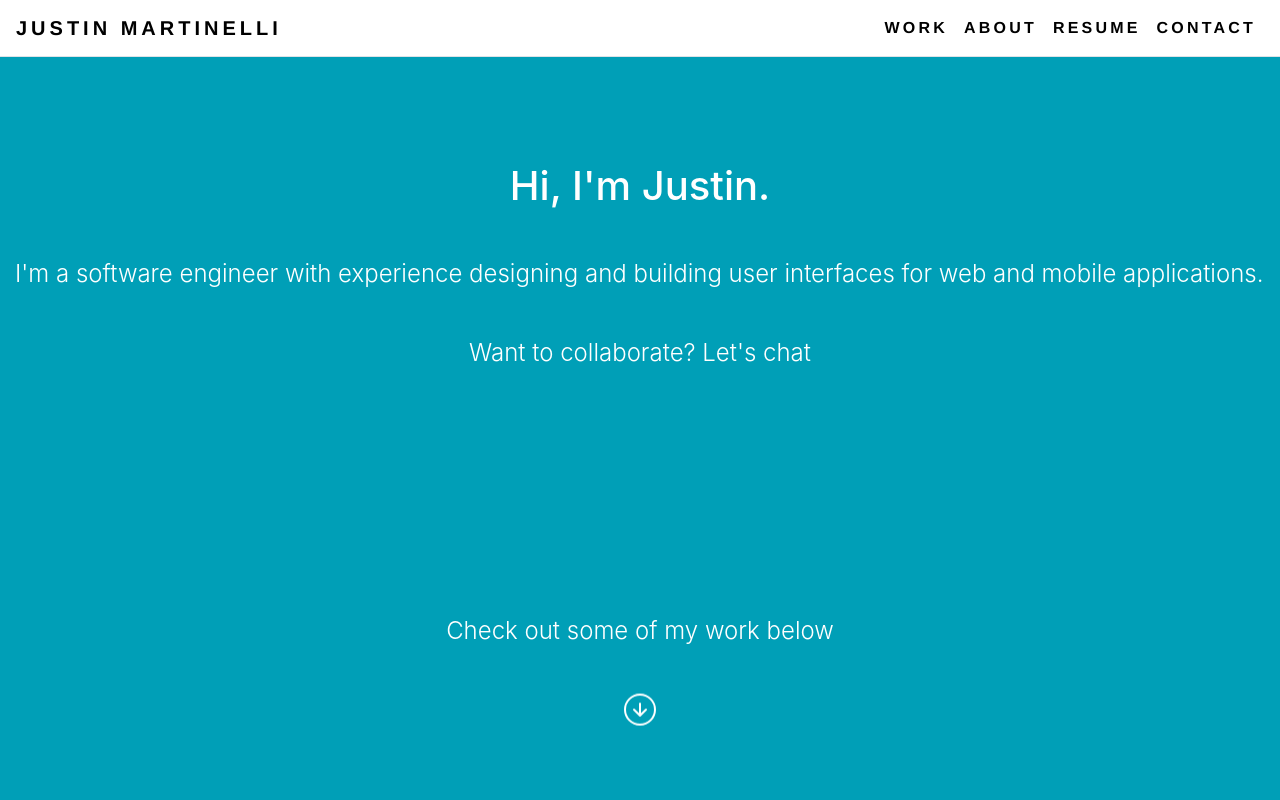
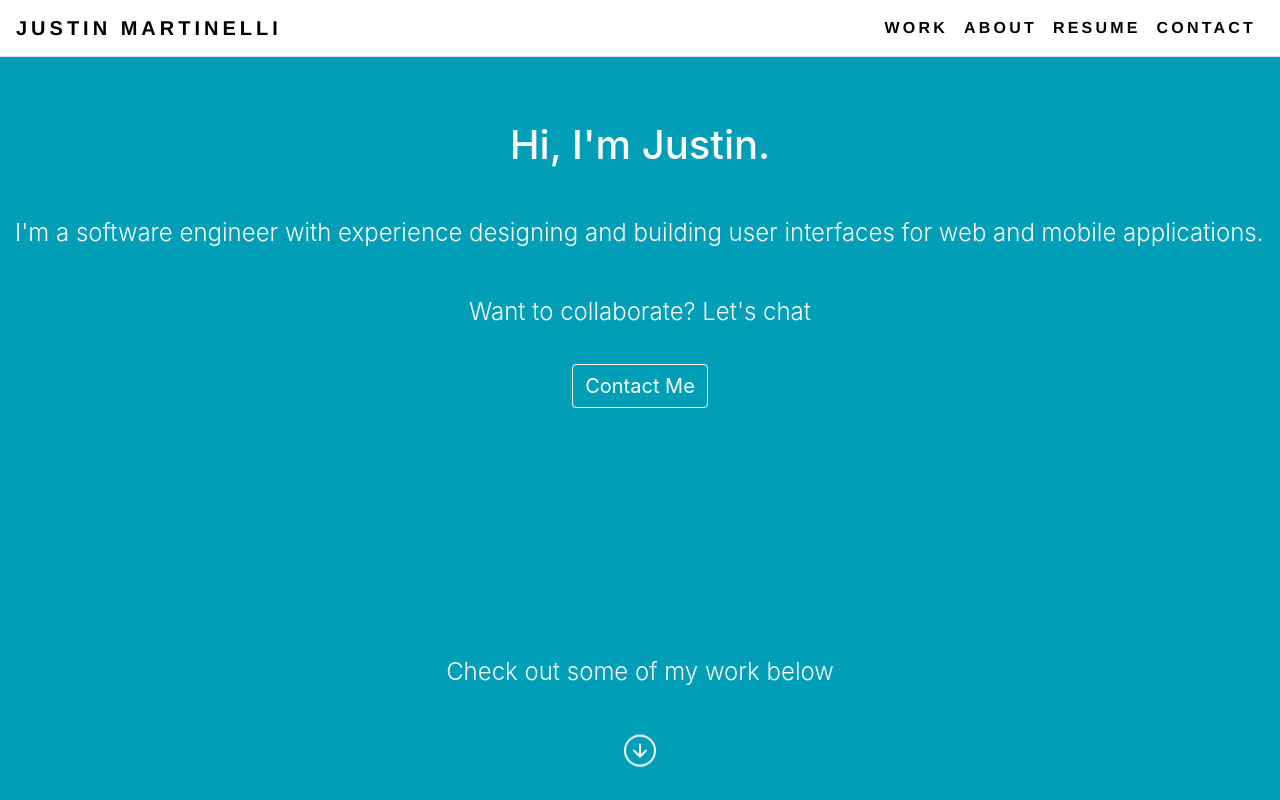
Before and after one commit to justinm-nyc/justinm-nyc.github.io, a React (Create React App) app: page / in a window 1280 px wide. Shown: the top 800 px of the page. Built offline with nearby package versions, Linux system fonts and the light colour scheme.

Commit message:
Add contact me button on home

```diff
--- a/src/css/App.css
+++ b/src/css/App.css
@@ -55,6 +55,31 @@ margin: 50px 0 50px 0;
   font-weight: 300;
 }
 
+.intro-column Button{
+  margin-top: 30px;
+  font-size: 1.25rem;
+  background-color: #009FB7;
+  border-color: white;
+  color: white;
+}
+
+.intro-column Button:hover {
+  margin-top: 30px;
+  font-size: 1.25rem;
+  background-color: #006f80;
+  border-color: white;
+  color: white;
+}
+
+.intro-column Button:focus,
+.intro-column Button:active
+{
+  margin-top: 30px;
+  font-size: 1.25rem;
+  background-color: #009FB7;
+  border-color: white;
+  color: white;
+}
 
 @keyframes bounce {
   0% { transform: translateY(0); }
--- a/src/home.js
+++ b/src/home.js
@@ -4,6 +4,7 @@ import Row from 'react-bootstrap/Row';
 import Image from 'react-bootstrap/Image';
 import Jumbotron from 'react-bootstrap/Jumbotron';
 import Container from 'react-bootstrap/Container';
+import Button from 'react-bootstrap/Button';
 import arrowButton from './images/arrow-down-circle.svg';
 import scientificImagingSoftwareImage from './images/scientific-imaging-screenshots/screenshot1.png';
 import hptaProcesingSimulatorImage from './images/hpat-processing-simulator-screenshots/screenshot1.png';
@@ -14,10 +15,11 @@ class Home extends Component {
             <div>
                 <div className="content">
                     <div>
-                        <Col>
+                        <Col className="intro-column">
                             <h1>Hi, I'm Justin.</h1>
                             <h4 className="home-pt-2">I'm a software engineer with experience designing and building user interfaces for web and mobile applications. </h4>
                             <h4>Want to collaborate? Let's chat</h4>
+                            <a href="/contact"><Button className="contact-me-button">Contact Me</Button></a>
                         </Col>
                         <Col className="arrow-column">
                             <h4>Check out some of my work below</h4>
--- a/src/project.js
+++ b/src/project.js
@@ -76,12 +76,12 @@ function ContextAwareToggle({ children, eventKey, callback }) {
             {isCurrentEventKey ? (
                 <Button
                 onClick={decoratedOnClick}>
-                Hide full description
+                Hide Full Description
                 </Button>
             ) : (
                 <Button
                 onClick={decoratedOnClick}>
-                Read full description
+                Read Full Description
                 </Button>
             )}
         </div>
```
Also changed, not shown: src/todo.txt.
